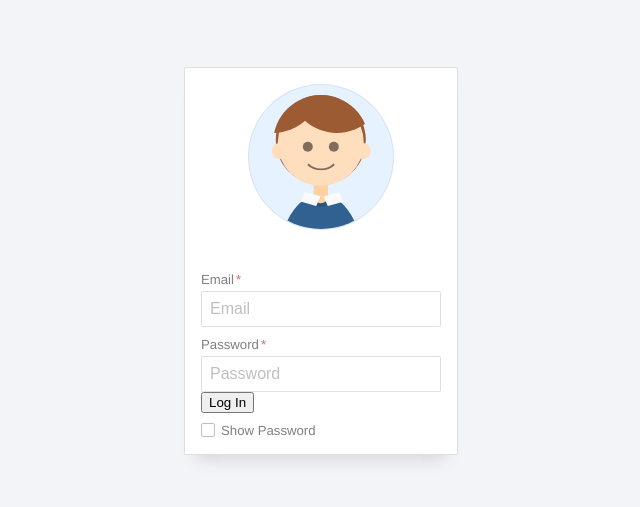
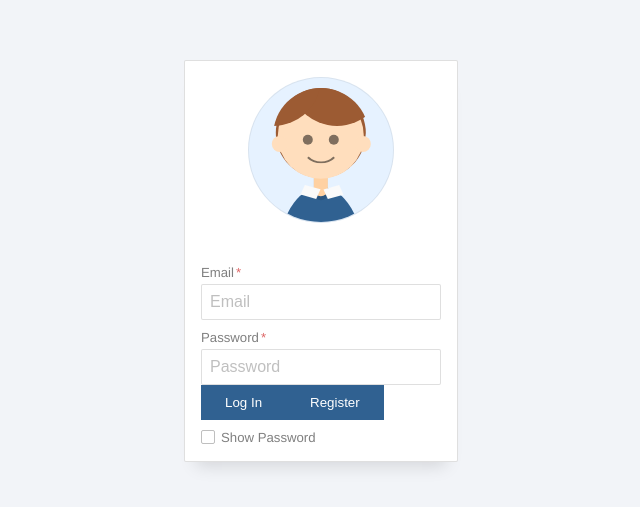
Before and after one commit to EdwinRivera04/-cssi-project-copy, a plain HTML site: page week_4/index.html in a window 1280 px wide. Shown: the part 139-646 px from the top of the page, without its empty margins (319-959 px from the left). Drawn offline with Linux system fonts and the light colour scheme.

Commit message:
Update index.html
added register button

```diff
--- a/week_4/index.html
+++ b/week_4/index.html
@@ -35,8 +35,9 @@
 </div>
 
 
-<div class="login">
+<div class="btn-group">
   <button id="lN" type='button'>Log In</button>
+  <button id="register" type='button'>Register</button>
 </div>
     <figure aria-hidden="true">
             <div class="person-body"></div>
```
